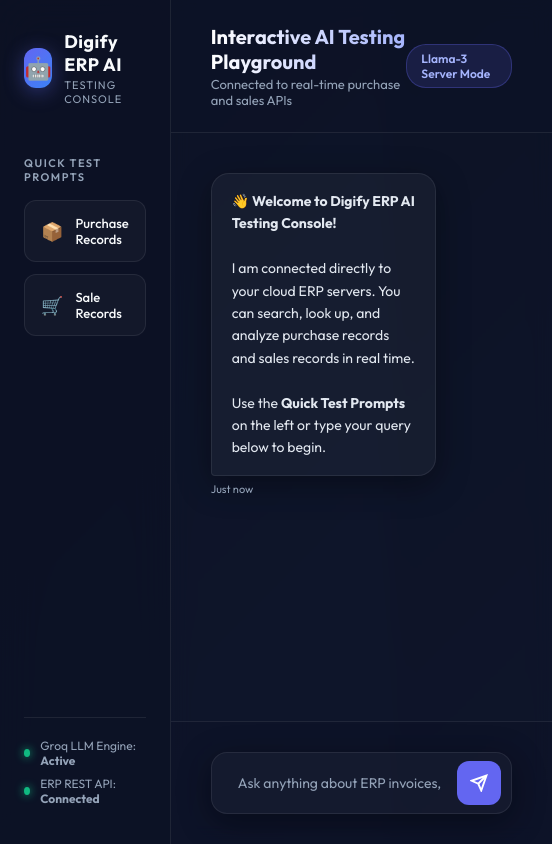
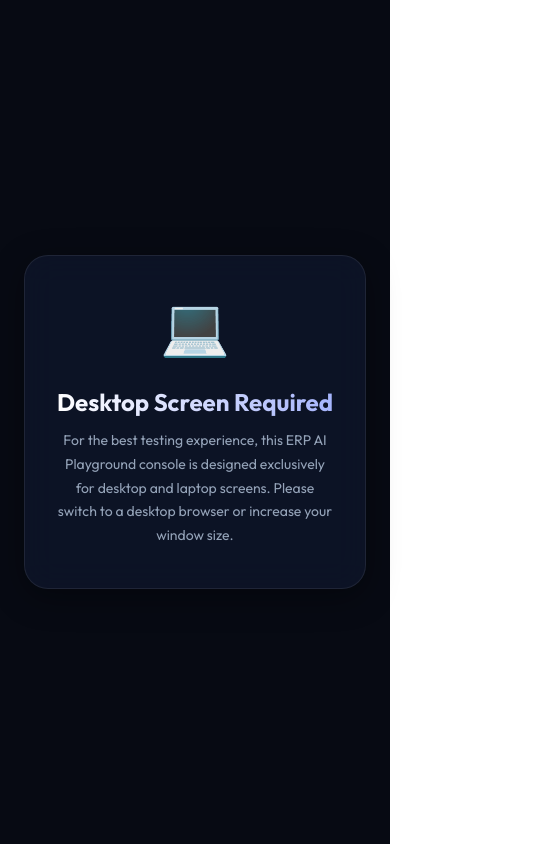
Before and after one commit to sharmakush2003/ERP-Chatbot, a website: page public/index.html in a window 390 px wide. Shown: the whole page, 552 px wide, since content can reach past the window. Drawn offline with Linux system fonts and the light colour scheme.

Commit message:
Add desktop screen size view restriction overlay

```diff
--- a/public/index.html
+++ b/public/index.html
@@ -379,9 +379,82 @@
     ::-webkit-scrollbar-thumb:hover {
       background: rgba(255, 255, 255, 0.2);
     }
+
+    /* Desktop View Restriction Styles */
+    #desktop-restriction-overlay {
+      display: none;
+      position: fixed;
+      top: 0;
+      left: 0;
+      width: 100vw;
+      height: 100vh;
+      background: #070a13;
+      z-index: 99999;
+      flex-direction: column;
+      align-items: center;
+      justify-content: center;
+      padding: 24px;
+      text-align: center;
+    }
+
+    .restriction-card {
+      background: rgba(18, 25, 50, 0.6);
+      border: 1px solid var(--border-color);
+      border-radius: 24px;
+      padding: 40px 30px;
+      max-width: 480px;
+      box-shadow: var(--glass-shadow);
+      backdrop-filter: blur(16px);
+      animation: slideUp 0.5s cubic-bezier(0.16, 1, 0.3, 1) forwards;
+    }
+
+    .restriction-icon {
+      font-size: 56px;
+      margin-bottom: 20px;
+      display: inline-block;
+      animation: floatIcon 3s infinite ease-in-out;
+    }
+
+    @keyframes floatIcon {
+      0%, 100% { transform: translateY(0); }
+      50% { transform: translateY(-8px); }
+    }
+
+    .restriction-card h2 {
+      font-size: 24px;
+      font-weight: 700;
+      margin-bottom: 12px;
+      background: linear-gradient(to right, #ffffff, #a5b4fc);
+      -webkit-background-clip: text;
+      -webkit-text-fill-color: transparent;
+    }
+
+    .restriction-card p {
+      font-size: 14px;
+      color: var(--text-muted);
+      line-height: 1.7;
+    }
+
+    @media (max-width: 1024px) {
+      .app-container {
+        display: none !important;
+      }
+      #desktop-restriction-overlay {
+        display: flex !important;
+      }
+    }
   </style>
 </head>
 <body>
+
+  <!-- Desktop Only Restriction Overlay -->
+  <div id="desktop-restriction-overlay">
+    <div class="restriction-card">
+      <span class="restriction-icon">💻</span>
+      <h2>Desktop Screen Required</h2>
+      <p>For the best testing experience, this ERP AI Playground console is designed exclusively for desktop and laptop screens. Please switch to a desktop browser or increase your window size.</p>
+    </div>
+  </div>
 
   <div class="app-container">
 
```
